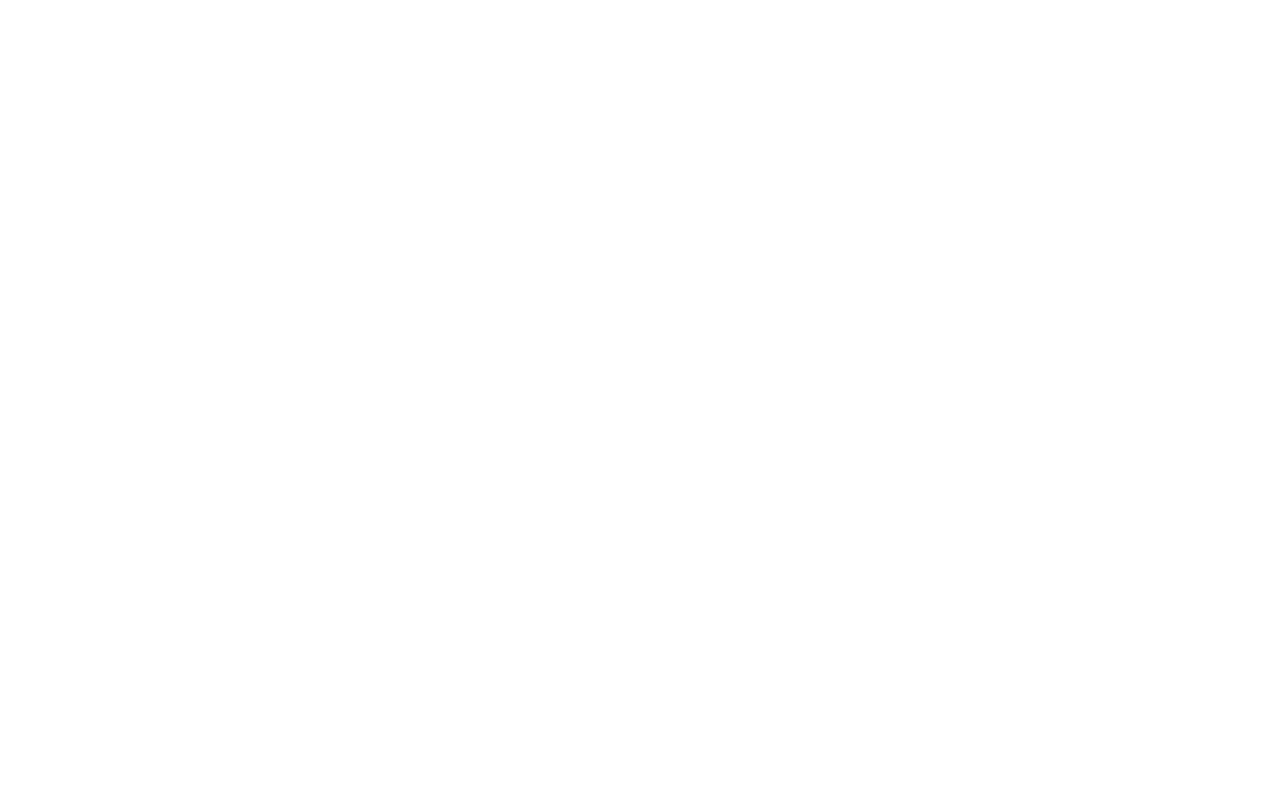
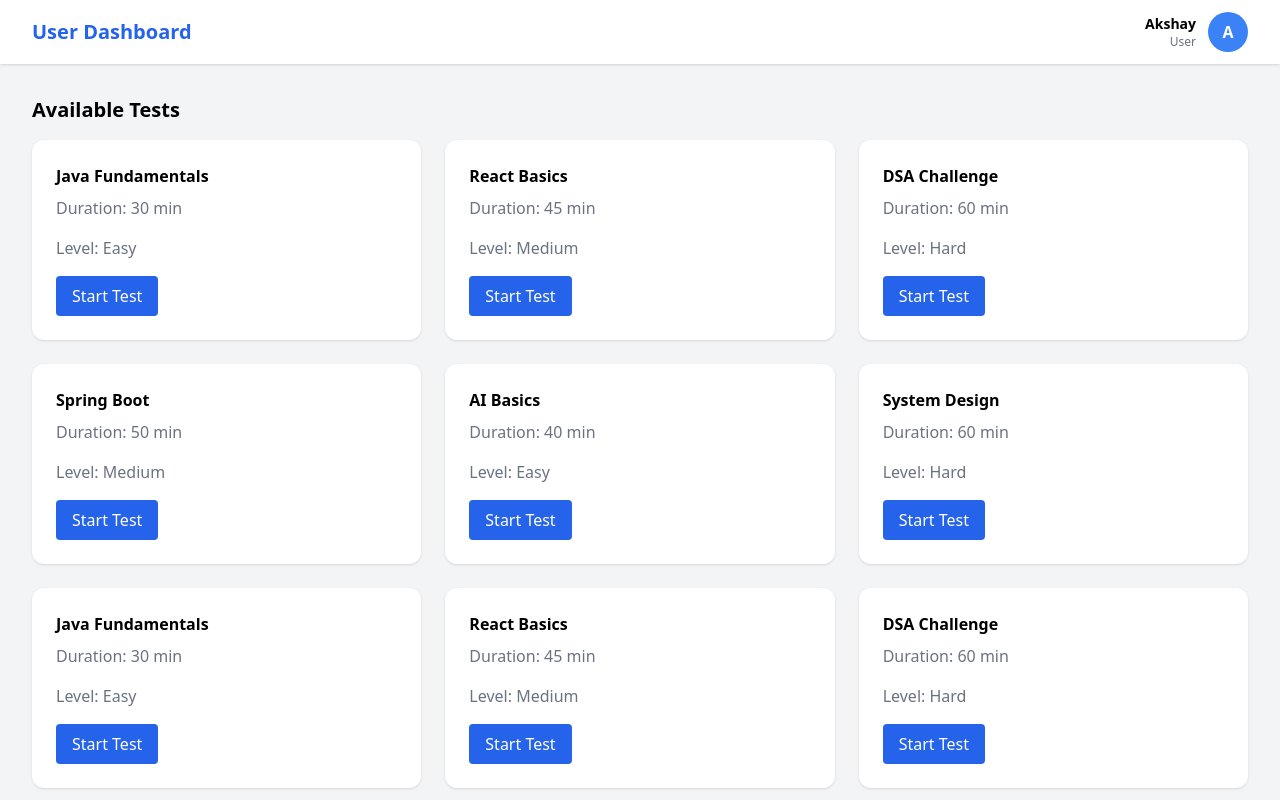
Before and after one commit to Akshay-Gupta10/OnlineAssessment, a React (Vite) app: page /dashboard in a window 1280 px wide. Before the commit this address had no page. Built offline with nearby package versions, Linux system fonts and the light colour scheme.

Commit message:
Implemented User Dashboard

```diff
--- a/src/App.jsx
+++ b/src/App.jsx
@@ -1,6 +1,7 @@
 import { Routes, Route } from "react-router-dom";
 import Login from "./auth/Login";
 import Register from "./auth/Register";
+import UserDashboard from "./pages/UserDashboard";
 
 function App() {
 
@@ -9,6 +10,7 @@
       <Route path="/" element={<Login />} />
       <Route path="/register" element={<Register />} />
       <Route path="/login" element={<Login />} />
+      <Route path="/dashboard" element={<UserDashboard/>}/>
       </Routes>
   )
 }
--- /dev/null
+++ b/src/pages/UserDashboard.jsx
@@ -0,0 +1,38 @@
+import Navbar from "../components/Navbar";
+import TestCard from "../components/Testcard";
+
+export default function UserDashboard() {
+  return (
+    <div className="h-screen flex flex-col bg-gray-100">
+
+      <Navbar />
+
+       <div className="flex-1 p-8 overflow-y-auto">
+        <h2 className="text-xl font-bold mb-4">
+          Available Tests
+        </h2>
+
+        <div className="grid grid-cols-1 md:grid-cols-3 gap-6">
+          <TestCard title="Java Fundamentals" duration="30" level="Easy" />
+          <TestCard title="React Basics" duration="45" level="Medium" />
+          <TestCard title="DSA Challenge" duration="60" level="Hard" />
+          <TestCard title="Spring Boot" duration="50" level="Medium" />
+          <TestCard title="AI Basics" duration="40" level="Easy" />
+          <TestCard title="System Design" duration="60" level="Hard" />
+          <TestCard title="Java Fundamentals" duration="30" level="Easy" />
+          <TestCard title="React Basics" duration="45" level="Medium" />
+          <TestCard title="DSA Challenge" duration="60" level="Hard" />
+          <TestCard title="Spring Boot" duration="50" level="Medium" />
+          <TestCard title="AI Basics" duration="40" level="Easy" />
+          <TestCard title="System Design" duration="60" level="Hard" />
+          <TestCard title="Java Fundamentals" duration="30" level="Easy" />
+          <TestCard title="React Basics" duration="45" level="Medium" />
+          <TestCard title="DSA Challenge" duration="60" level="Hard" />
+          <TestCard title="Spring Boot" duration="50" level="Medium" />
+          <TestCard title="AI Basics" duration="40" level="Easy" />
+          <TestCard title="System Design" duration="60" level="Hard" />
+        </div>
+      </div>
+    </div>
+  );
+}
```
